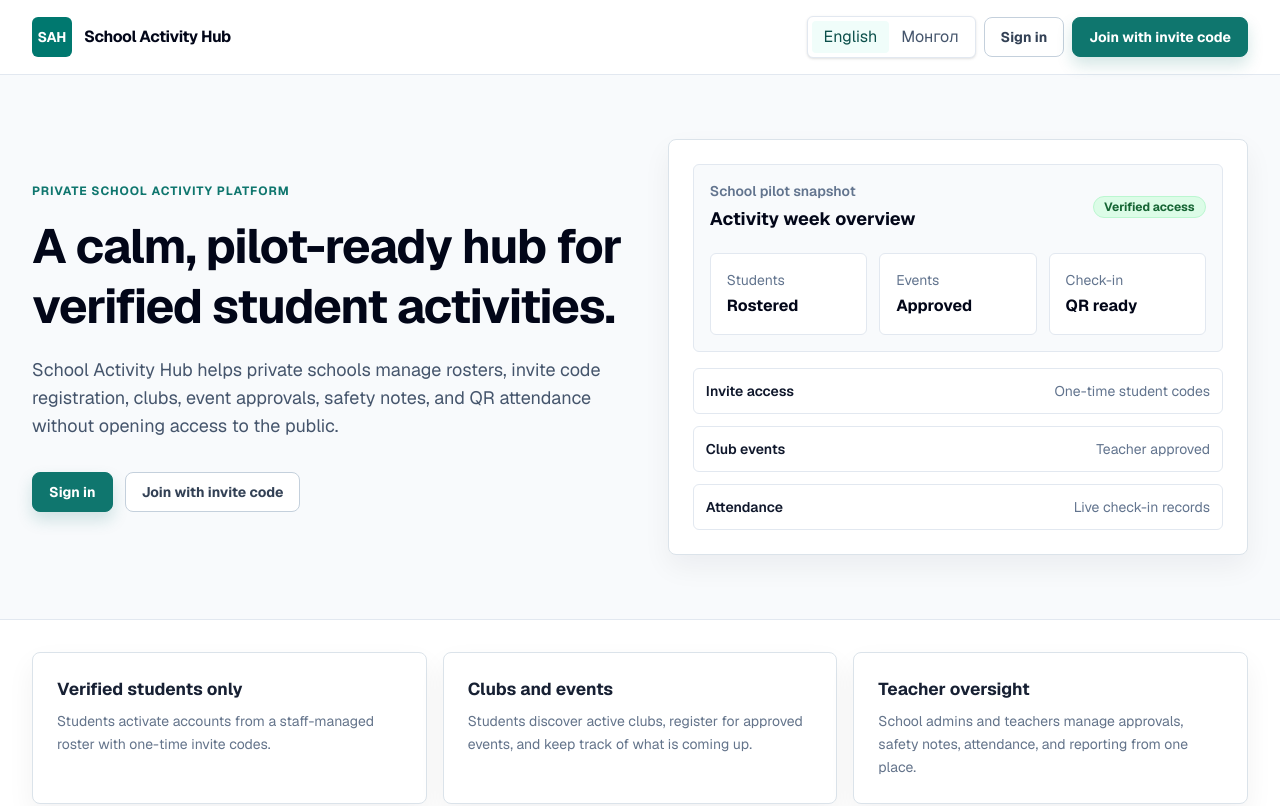
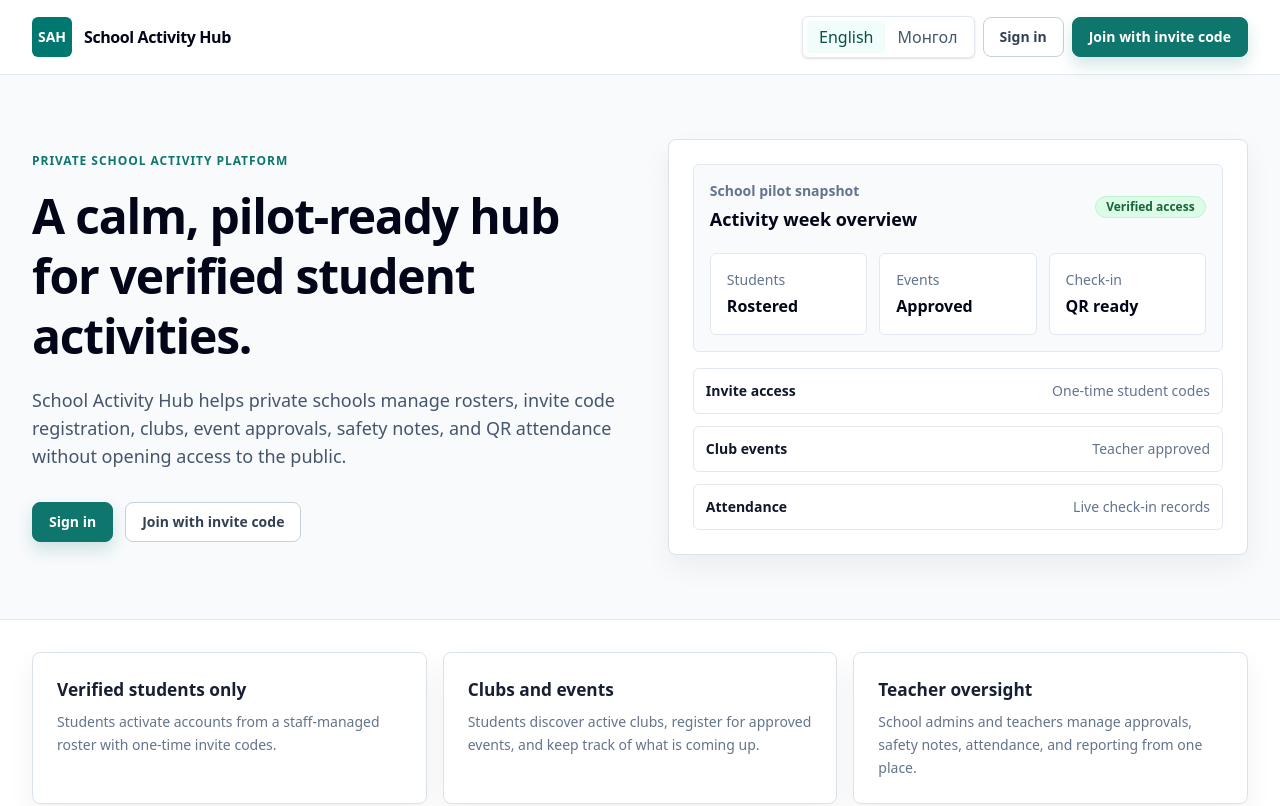
Before and after one commit to khasochirb/school-activity-hub, a Next.js app: page / in a window 1280 px wide. Shown: the top 806 px of the page. Built offline with nearby package versions, Linux system fonts and the light colour scheme; no server answers.

Commit message:
Finalize bilingual UI cleanup

```diff
--- a/src/app/globals.css
+++ b/src/app/globals.css
@@ -15,6 +15,8 @@
   --warning: #b45309;
   --danger: #b91c1c;
   --success: #047857;
+  --font-geist-sans: ui-sans-serif, system-ui, -apple-system, BlinkMacSystemFont, "Segoe UI", sans-serif;
+  --font-geist-mono: ui-monospace, SFMono-Regular, Menlo, Monaco, Consolas, "Liberation Mono", "Courier New", monospace;
 }
 
 @theme inline {
--- a/src/app/layout.tsx
+++ b/src/app/layout.tsx
@@ -1,18 +1,7 @@
 import type { Metadata } from "next";
-import { Geist, Geist_Mono } from "next/font/google";
 import { getDictionary, translate } from "@/lib/i18n/dictionary";
 import { getCurrentLocale } from "@/lib/i18n/get-locale";
 import "./globals.css";
-
-const geistSans = Geist({
-  variable: "--font-geist-sans",
-  subsets: ["latin"],
-});
-
-const geistMono = Geist_Mono({
-  variable: "--font-geist-mono",
-  subsets: ["latin"],
-});
 
 export async function generateMetadata(): Promise<Metadata> {
   const locale = await getCurrentLocale();
@@ -33,10 +22,7 @@ export default async function RootLayout({
   const locale = await getCurrentLocale();
 
   return (
-    <html
-      lang={locale}
-      className={`${geistSans.variable} ${geistMono.variable} h-full antialiased`}
-    >
+    <html lang={locale} className="h-full antialiased">
       <body className="min-h-full flex flex-col">{children}</body>
     </html>
   );
```
